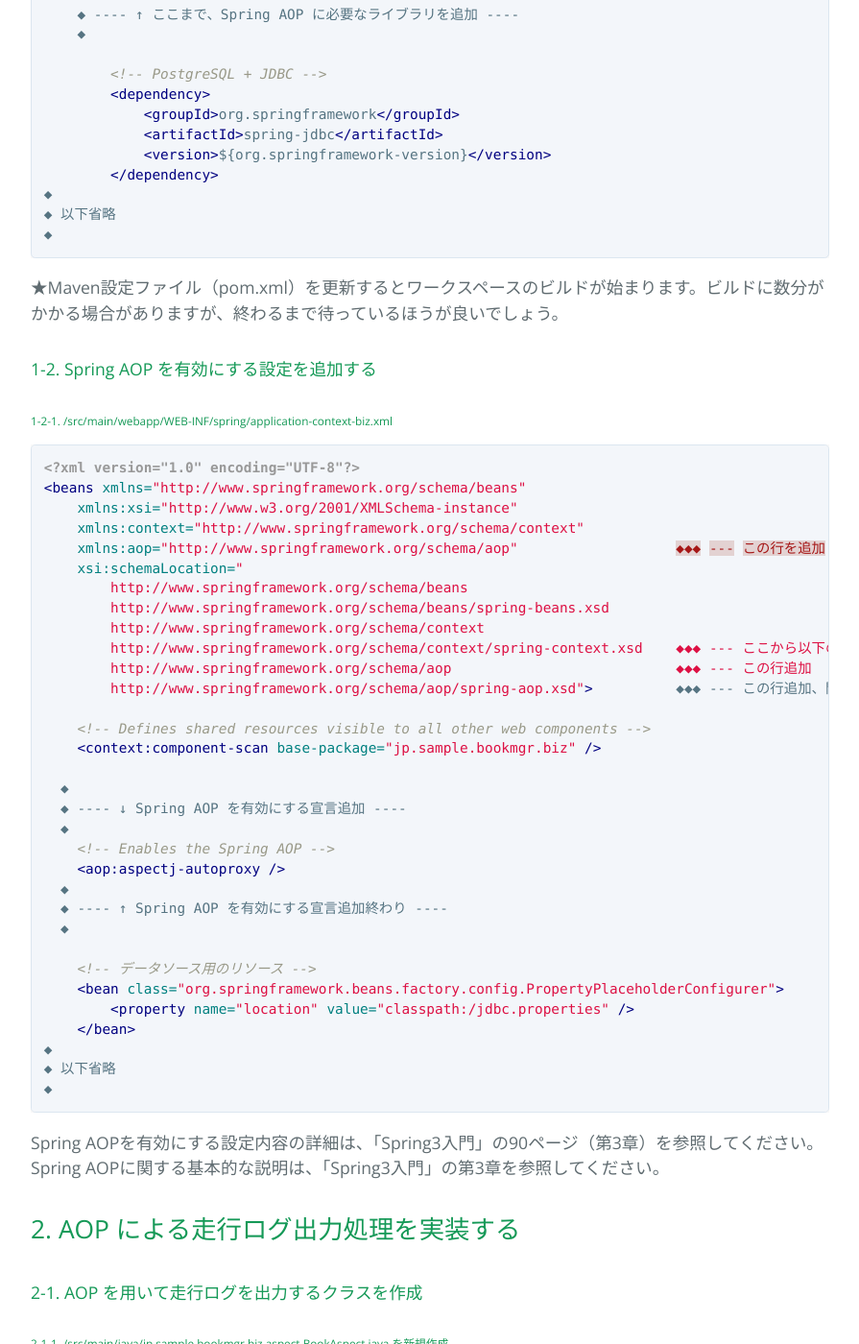
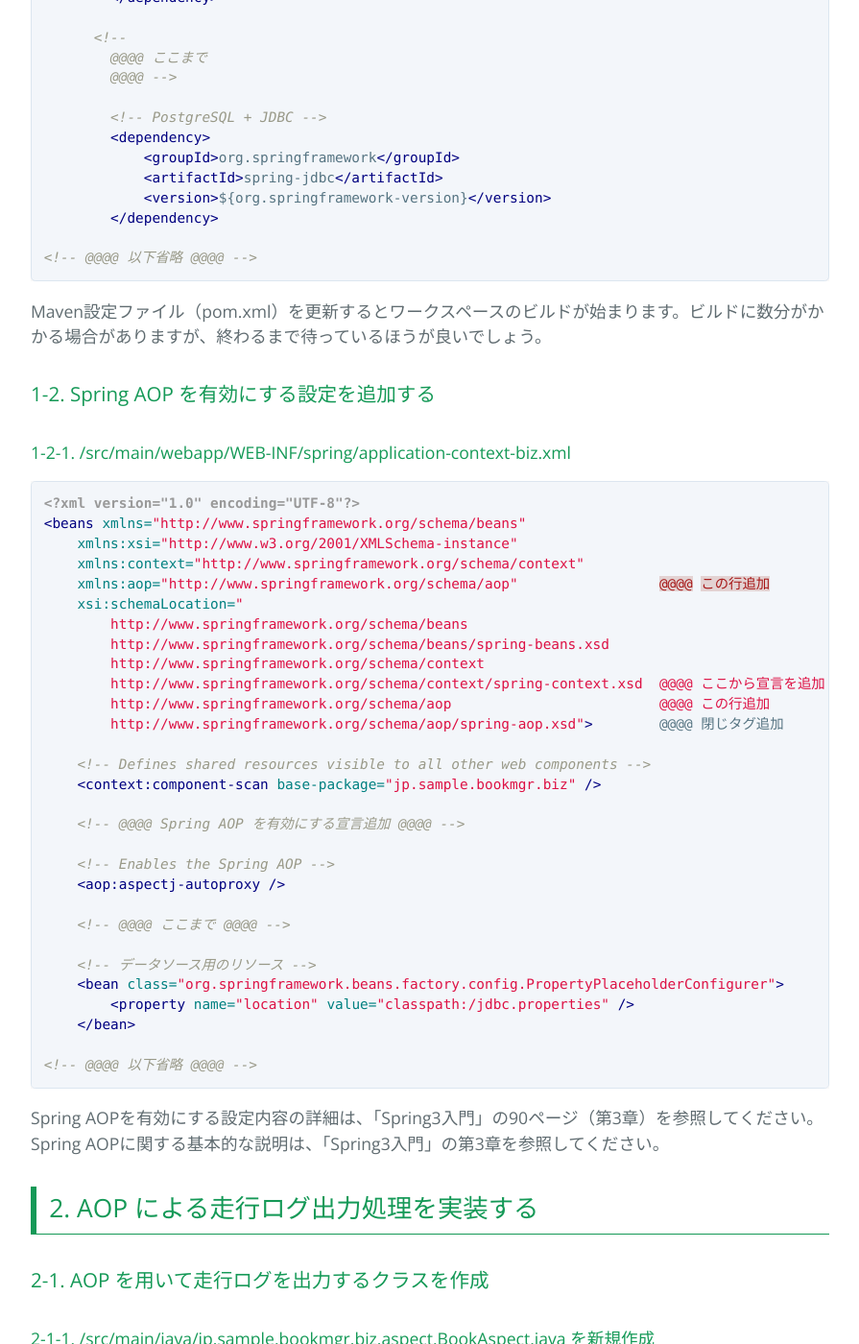
Before and after one commit to ngzm/training-java-spring-entry, a Jekyll site: the page built from _handsons/Spring_STEP08.md, in a window 1280 px wide and 1400 px high, scrolled down 1293 px. Shown: the whole window at 96% size, without its empty margins (192-1087 px from the left). Built offline with Jekyll 4.4.1, drawn with Linux system fonts in a browser that asks for light colours; some of the changed text lies outside the part shown.

Commit message:
ハンズオン資料STEP08をリファイン

````diff
--- a/_handsons/Spring_STEP08.md
+++ b/_handsons/Spring_STEP08.md
@@ -4,13 +4,14 @@ step:   "STEP08"
 title:  "AOP を使ってみる！"
 date:   2017-04-03
 ---
-## 1. AOP が使えるように準備しよう
-#### 1-1. Maven に Spring AOP ライブラリを追加
-###### 1-1-1. /pom.xml に Spring AOP に必要となるライブラリ定義を追加
+
+<h2 class="handson">1. AOP が使えるように準備</h2>
+### 1-1. Maven に Spring AOP ライブラリを追加
+#### 1-1-1. /pom.xml に Spring AOP に必要となるライブラリ定義を追加
+
 ```xml
-◆
-◆ 省略
-◆
+<!-- @@@@ 省略 @@@@ -->
+
         <!-- Spring -->
         <dependency>
             <groupId>org.springframework</groupId>
@@ -23,10 +24,11 @@ date:   2017-04-03
             <version>${org.springframework-version}</version>
         </dependency>
 
-    ◆
-    ◆ -- 47行目付近
-    ◆ ---- ↓ Spring AOP に必要なライブラリを追加 ----
-    ◆
+      <!--
+        @@@@ 47行目付近
+        @@@@ Spring AOP に必要なライブラリを追加
+        @@@@ -->
+
         <!-- aop -->
         <dependency>
             <groupId>org.aspectj</groupId>
@@ -38,9 +40,10 @@ date:   2017-04-03
             <artifactId>spring-aop</artifactId>
             <version>${org.springframework-version}</version>
         </dependency>
-    ◆
-    ◆ ---- ↑ ここまで、Spring AOP に必要なライブラリを追加 ----
-    ◆
+
+      <!--
+        @@@@ ここまで
+        @@@@ -->
 
         <!-- PostgreSQL + JDBC -->
         <dependency>
@@ -48,55 +51,54 @@ date:   2017-04-03
             <artifactId>spring-jdbc</artifactId>
             <version>${org.springframework-version}</version>
         </dependency>
-◆
-◆ 以下省略
-◆
+
+<!-- @@@@ 以下省略 @@@@ -->
 ```
-★Maven設定ファイル（pom.xml）を更新するとワークスペースのビルドが始まります。ビルドに数分がかかる場合がありますが、終わるまで待っているほうが良いでしょう。
 
-#### 1-2. Spring AOP を有効にする設定を追加する
-###### 1-2-1. /src/main/webapp/WEB-INF/spring/application-context-biz.xml
+Maven設定ファイル（pom.xml）を更新するとワークスペースのビルドが始まります。ビルドに数分がかかる場合がありますが、終わるまで待っているほうが良いでしょう。
+
+### 1-2. Spring AOP を有効にする設定を追加する
+#### 1-2-1. /src/main/webapp/WEB-INF/spring/application-context-biz.xml
+
 ```xml
 <?xml version="1.0" encoding="UTF-8"?>
 <beans xmlns="http://www.springframework.org/schema/beans"
     xmlns:xsi="http://www.w3.org/2001/XMLSchema-instance"
     xmlns:context="http://www.springframework.org/schema/context"
-    xmlns:aop="http://www.springframework.org/schema/aop"                   ◆◆◆ --- この行を追加
+    xmlns:aop="http://www.springframework.org/schema/aop"                 @@@@ この行追加
     xsi:schemaLocation="
         http://www.springframework.org/schema/beans
         http://www.springframework.org/schema/beans/spring-beans.xsd
         http://www.springframework.org/schema/context
-        http://www.springframework.org/schema/context/spring-context.xsd    ◆◆◆ --- ここから以下の宣言を追加
-        http://www.springframework.org/schema/aop                           ◆◆◆ --- この行追加
-        http://www.springframework.org/schema/aop/spring-aop.xsd">          ◆◆◆ --- この行追加、閉じタグ
+        http://www.springframework.org/schema/context/spring-context.xsd  @@@@ ここから宣言を追加
+        http://www.springframework.org/schema/aop                         @@@@ この行追加
+        http://www.springframework.org/schema/aop/spring-aop.xsd">        @@@@ 閉じタグ追加
 
     <!-- Defines shared resources visible to all other web components -->
     <context:component-scan base-package="jp.sample.bookmgr.biz" />
 
-  ◆
-  ◆ ---- ↓ Spring AOP を有効にする宣言追加 ----
-  ◆
+    <!-- @@@@ Spring AOP を有効にする宣言追加 @@@@ -->
+
     <!-- Enables the Spring AOP -->
     <aop:aspectj-autoproxy />
-  ◆
-  ◆ ---- ↑ Spring AOP を有効にする宣言追加終わり ----
-  ◆
+
+    <!-- @@@@ ここまで @@@@ -->
 
     <!-- データソース用のリソース -->
     <bean class="org.springframework.beans.factory.config.PropertyPlaceholderConfigurer">
         <property name="location" value="classpath:/jdbc.properties" />
     </bean>
-◆
-◆ 以下省略
-◆
+
+<!-- @@@@ 以下省略 @@@@ -->
 ```
 
 Spring AOPを有効にする設定内容の詳細は、「Spring3入門」の90ページ（第3章）を参照してください。
 Spring AOPに関する基本的な説明は、「Spring3入門」の第3章を参照してください。
 
-## 2. AOP による走行ログ出力処理を実装する
-#### 2-1. AOP を用いて走行ログを出力するクラスを作成
-###### 2-1-1. /src/main/java/jp.sample.bookmgr.biz.aspect.BookAspect.java を新規作成
+<h2 class="handson">2. AOP による走行ログ出力処理を実装する</h2>
+### 2-1. AOP を用いて走行ログを出力するクラスを作成
+#### 2-1-1. /src/main/java/jp.sample.bookmgr.biz.aspect.BookAspect.java を新規作成
+
 ```
 /src/main/java で右クリック→[New]→[Class]
 
@@ -109,7 +111,8 @@ Java Class 画面
 クラスのひな形が自動作成される
 ```
 
-###### 2-1-1. /src/main/java/jp.sample.bookmgr.biz.aspect.BookAspect.java を次のようにコーディングする
+#### 2-1-1. /src/main/java/jp.sample.bookmgr.biz.aspect.BookAspect.java を次のようにコーディング
+
 ```java
 package jp.sample.bookmgr.biz.aspect;
 
@@ -189,7 +192,8 @@ public class BookAspect {
 }
 ```
 
-#### 2-2. 画面表示テスト
+### 2-2. 画面表示テスト
+
 書籍管理プログラムを起動し、コンソール画面に出力されるログメッセージを確認しましょう。
 
-![running log Image](/images/step8-1.png "running log Image")
+![running log Image]({{ site.baseurl }}/images/step8-1.png "running log Image")
````
Also changed, not shown: other parts of _handsons/Spring_STEP08.md (+1 -1 lines).
